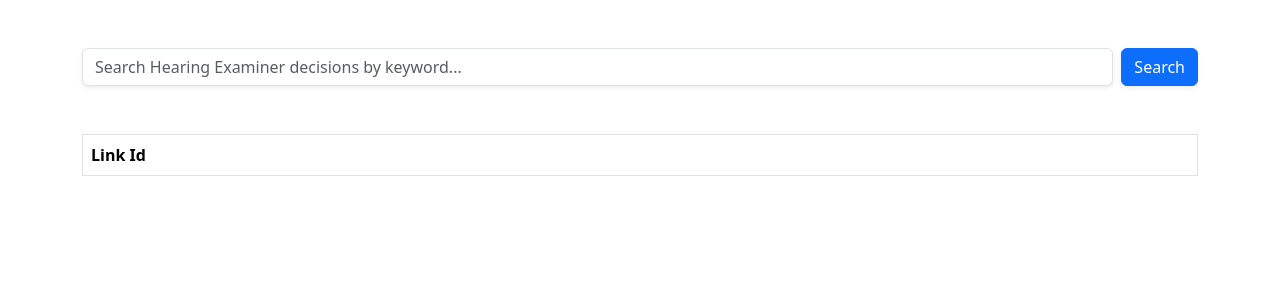
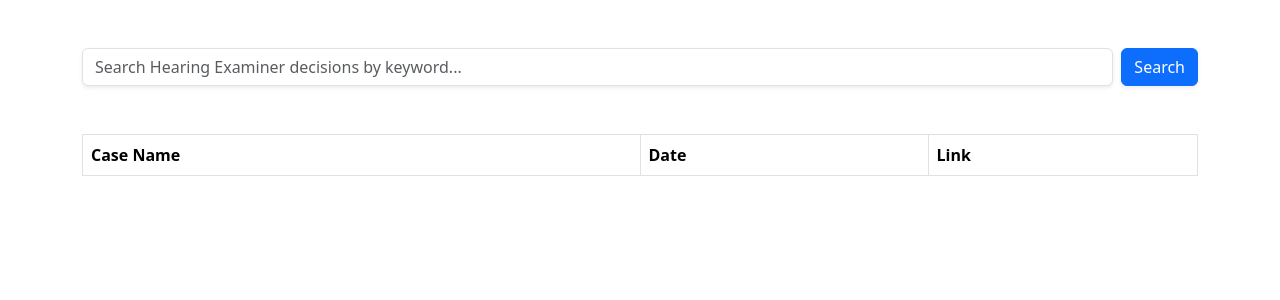
Before and after one commit to AaronAWB/Whatcom_HE_Search, a React (Vite) app in the folder client/: page / in a window 1280 px wide. Shown: the top 300 px of the page. Built offline with nearby package versions, Linux system fonts and the light colour scheme.

Commit message:
update Results table to display case name, dates, and link

```diff
--- a/client/src/components/results.jsx
+++ b/client/src/components/results.jsx
@@ -9,9 +9,14 @@ function Results({ searchResults }) {
 
   const renderSearchResults = () => {
     return searchResults.map((result, index) => {
+        const name = result.case_name
+        const link = result.link
+        const date = result.date
       return (
         <tr key={index}>
-          <td>{result}</td>
+          <td>{name}</td>
+          <td>{date}</td>
+          <td>{link}</td>
         </tr>
       )
     })
@@ -22,7 +27,9 @@ function Results({ searchResults }) {
       <Table bordered hover>
         <thead>
           <tr>
-            <th>Link Id</th>
+            <th>Case Name</th>
+            <th>Date</th>
+            <th>Link</th>
           </tr>
         </thead>
         <tbody>
```
Also changed, not shown: 1 other file (tests, documents, lock files or other folders).
